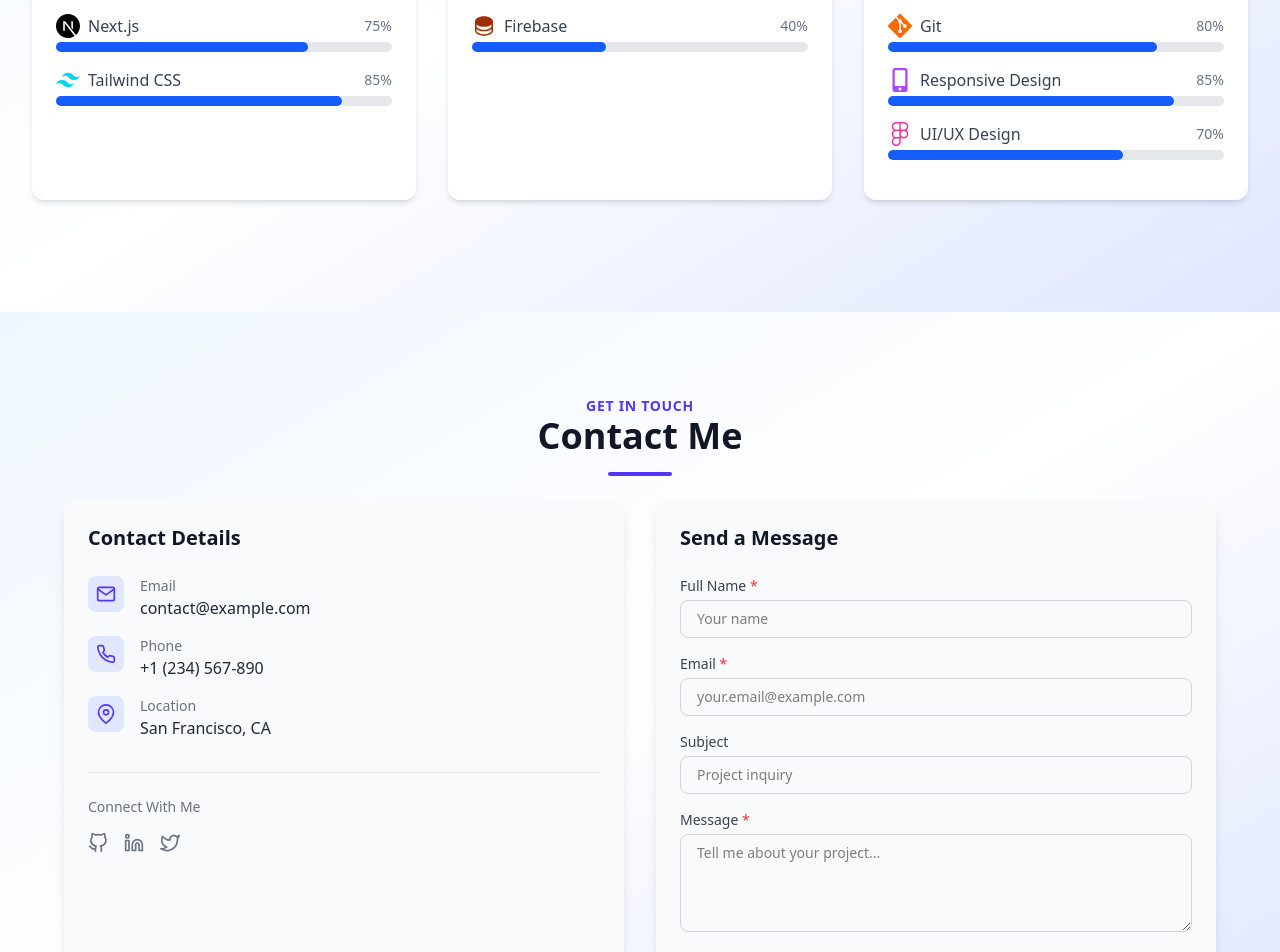
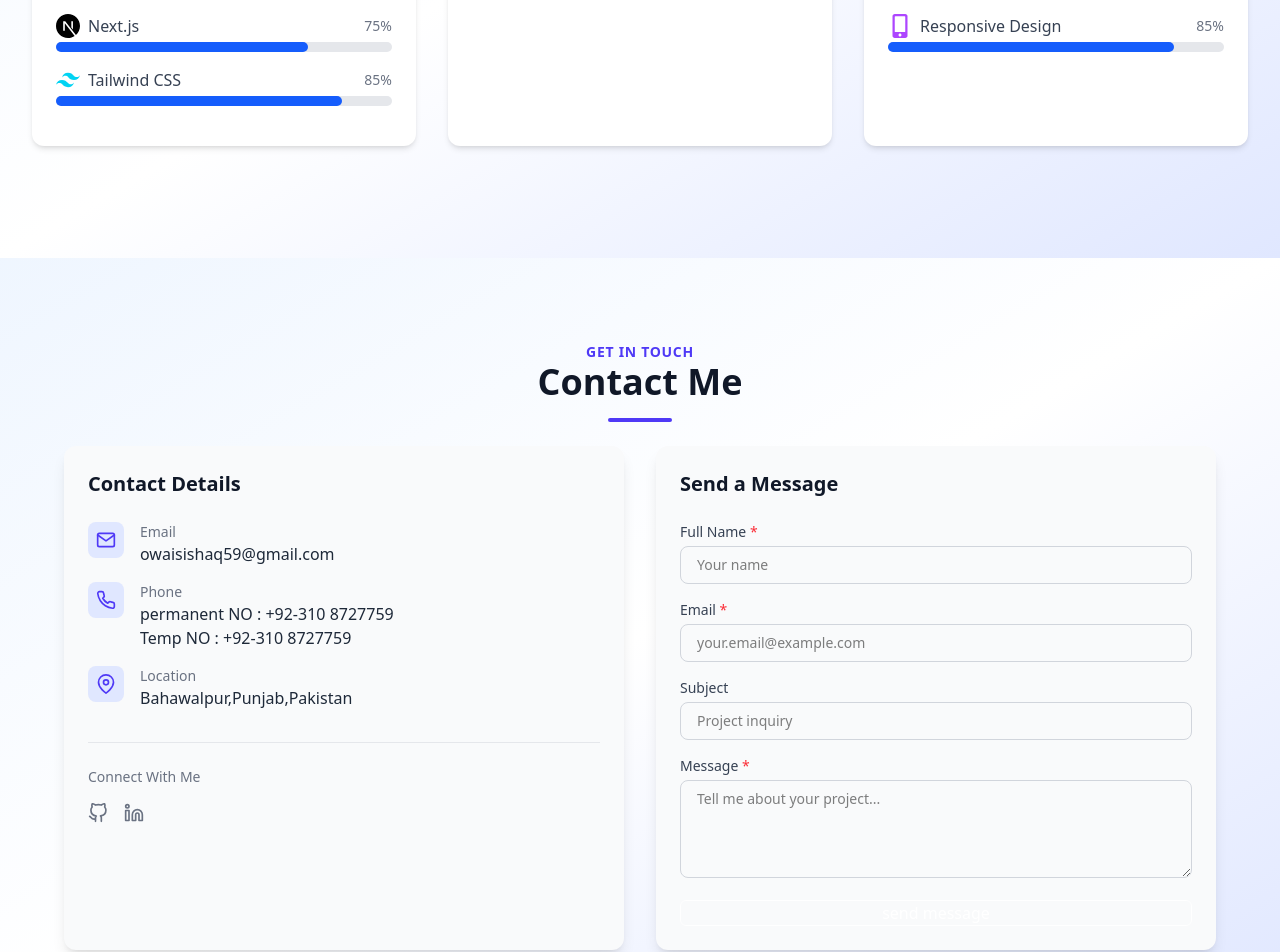
Before and after one commit to Jam-Awais-Ishaq/ProfolioInNextJS, a Next.js app: page / in a window 1280 px wide. Shown: the part 1280-2232 px from the top of the page. Built offline with nearby package versions, Linux system fonts and the light colour scheme.

Commit message:
changing url and update some data

```diff
--- a/src/app/Reuseable/Footer.js
+++ b/src/app/Reuseable/Footer.js
@@ -13,7 +13,6 @@ const Footer = () => {
             <h2 className="text-2xl font-bold">Muhammad Owais Ishaq</h2>
             <p className="text-gray-400 mt-2">Building digital experiences</p>
           </div>
-
           <div className="flex flex-col sm:flex-row gap-6 sm:gap-8">
             <div className="mb-4 sm:mb-0">
               <h3 className="text-lg font-semibold mb-3">Quick Links</h3>
--- a/src/app/Reuseable/Navbar.js
+++ b/src/app/Reuseable/Navbar.js
@@ -68,13 +68,13 @@ export default function Navbar({ darkMode, toggleDarkMode }) {
                         </button>
 
                         {/* Download CV Button */}
-                        <Link
-                            href="/path-to-your-cv.pdf"
+                        <a
+                            href="/OwaisUpdatedReume.pdf"
                             download
                             className={`px-4 py-2 rounded-md text-sm font-medium transition-colors ${darkMode ? 'bg-blue-600 text-white hover:bg-blue-700' : 'bg-blue-600 text-white hover:bg-blue-700'}`}
                         >
                             Download CV
-                        </Link>
+                        </a>
                     </nav>
 
                     {/* Mobile Menu Button */}
@@ -108,7 +108,9 @@ export default function Navbar({ darkMode, toggleDarkMode }) {
                             className={`block px-3 py-3 rounded-md text-base font-medium transition-colors ${darkMode ? 'text-gray-300 hover:bg-gray-800 hover:text-blue-400' : 'text-gray-700 hover:bg-gray-100 hover:text-blue-600'}`}>
                             {item.name}
                         </Link>))}
-                    <Link href="/path-to-your-cv.pdf" download onClick={() => setIsOpen(false)} className={`block px-4 py-3 mt-4 rounded-md text-center font-medium transition-colors ${darkMode ? 'bg-blue-600 text-white hover:bg-blue-700' : 'bg-blue-600 text-white hover:bg-blue-700'}`}> Download CV </Link>
+
+                    <a href="/OwaisUpdatedReume.pdf"
+                        download onClick={() => setIsOpen(false)} className={`block px-4 py-3 mt-4 rounded-md text-center font-medium transition-colors ${darkMode ? 'bg-blue-600 text-white hover:bg-blue-700' : 'bg-blue-600 text-white hover:bg-blue-700'}`}> Download CV </a>
                 </div>
             </div>
         </header>
--- a/src/app/contact/page.js
+++ b/src/app/contact/page.js
@@ -64,7 +64,7 @@ export default function Contact() {
                                         href="mailto:contact@example.com"
                                         className="text-base text-gray-800 dark:text-white hover:text-indigo-600 dark:hover:text-indigo-400 transition-colors"
                                     >
-                                        contact@example.com
+                                        owaisishaq59@gmail.com
                                     </a>
                                 </div>
                             </div>
@@ -77,9 +77,15 @@ export default function Contact() {
                                     <p className="text-sm text-gray-500 dark:text-gray-400">Phone</p>
                                     <a
                                         href="tel:+1234567890"
-                                        className="text-base text-gray-800 dark:text-white hover:text-indigo-600 dark:hover:text-indigo-400 transition-colors"
+                                        className="text-base flex flex-col text-gray-800 dark:text-white hover:text-indigo-600 dark:hover:text-indigo-400 transition-colors"
                                     >
-                                        +1 (234) 567-890
+                                        <span>
+                                            permanent NO : +92-310 8727759
+                                        </span>
+                                        <span>
+                                            Temp NO : +92-310 8727759
+                                        </span>
+
                                     </a>
                                 </div>
                             </div>
@@ -91,7 +97,7 @@ export default function Contact() {
                                 <div>
                                     <p className="text-sm text-gray-500 dark:text-gray-400">Location</p>
                                     <p className="text-base text-gray-800 dark:text-white">
-                                        San Francisco, CA
+                                        Bahawalpur,Punjab,Pakistan
                                     </p>
                                 </div>
                             </div>
@@ -103,15 +109,13 @@ export default function Contact() {
                                 Connect With Me
                             </h4>
                             <div className="flex gap-4">
-                                <a href="#" className="text-gray-500 hover:text-indigo-600 dark:hover:text-indigo-400 transition-colors">
+                                <a href="https://github.com/Awais-Ishaq-Ai" className="text-gray-500 hover:text-indigo-600 dark:hover:text-indigo-400 transition-colors">
                                     <FiGithub className="text-xl" />
                                 </a>
-                                <a href="#" className="text-gray-500 hover:text-indigo-600 dark:hover:text-indigo-400 transition-colors">
+                                <a href="https://www.linkedin.com/in/muhammad-owais-ishaq-57a67a340/" className="text-gray-500 hover:text-indigo-600 dark:hover:text-indigo-400 transition-colors">
                                     <FiLinkedin className="text-xl" />
                                 </a>
-                                <a href="#" className="text-gray-500 hover:text-indigo-600 dark:hover:text-indigo-400 transition-colors">
-                                    <FiTwitter className="text-xl" />
-                                </a>
+
                             </div>
                         </div>
                     </div>
--- a/src/app/skills/page.js
+++ b/src/app/skills/page.js
@@ -27,18 +27,18 @@ const Skills = () => {
         { name: 'Node.js', icon: <SiNodedotjs className="text-green-500" size={24} />, level: 60 },
         { name: 'Express', icon: <FaServer className="text-gray-600" size={24} />, level: 55 },
         { name: 'MogoDb', icon: <FaDatabase className="text-green-500" size={24} />, level: 45 },
-        { name: 'Firebase', icon: <PiDatabaseFill className="text-orange-800" size={24} />, level: 40 },
+        // { name: 'Firebase', icon: <PiDatabaseFill className="text-orange-800" size={24} />, level: 40 },
       ]
     },
     {
       category: 'Other',
       items: [
-        { name: 'Python', icon: <SiPython className="text-green-900" size={24} />, level: 75 },
+        // { name: 'Python', icon: <SiPython className="text-green-900" size={24} />, level: 75 },
         { name: 'C#', icon: <PiFileCSharpBold className="text-blue-800" size={24} />, level: 75 },
         { name: '.Net FrameWork', icon: <PiFileCSharpBold className="text-blue-800" size={24} />, level: 75 },
         { name: 'Git', icon: <SiGit className="text-orange-500" size={24} />, level: 80 },
         { name: 'Responsive Design', icon: <FaMobileAlt className="text-purple-500" size={24} />, level: 85 },
-        { name: 'UI/UX Design', icon: <SiFigma className="text-pink-500" size={24} />, level: 70 },
+        // { name: 'UI/UX Design', icon: <SiFigma className="text-pink-500" size={24} />, level: 70 },
       ]
     }
   ];
```
Also changed, not shown: 1 other file (tests, documents, lock files or other folders).
